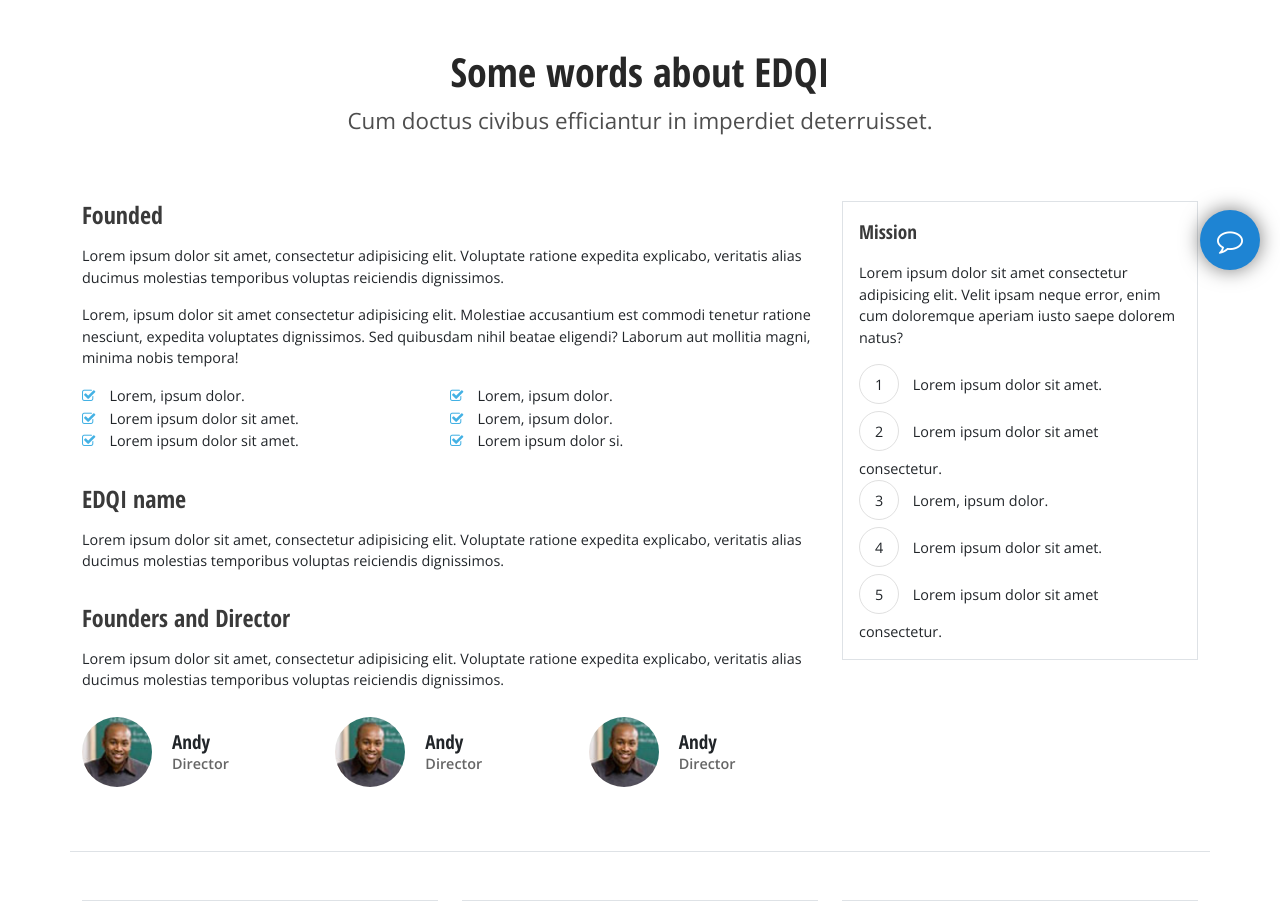
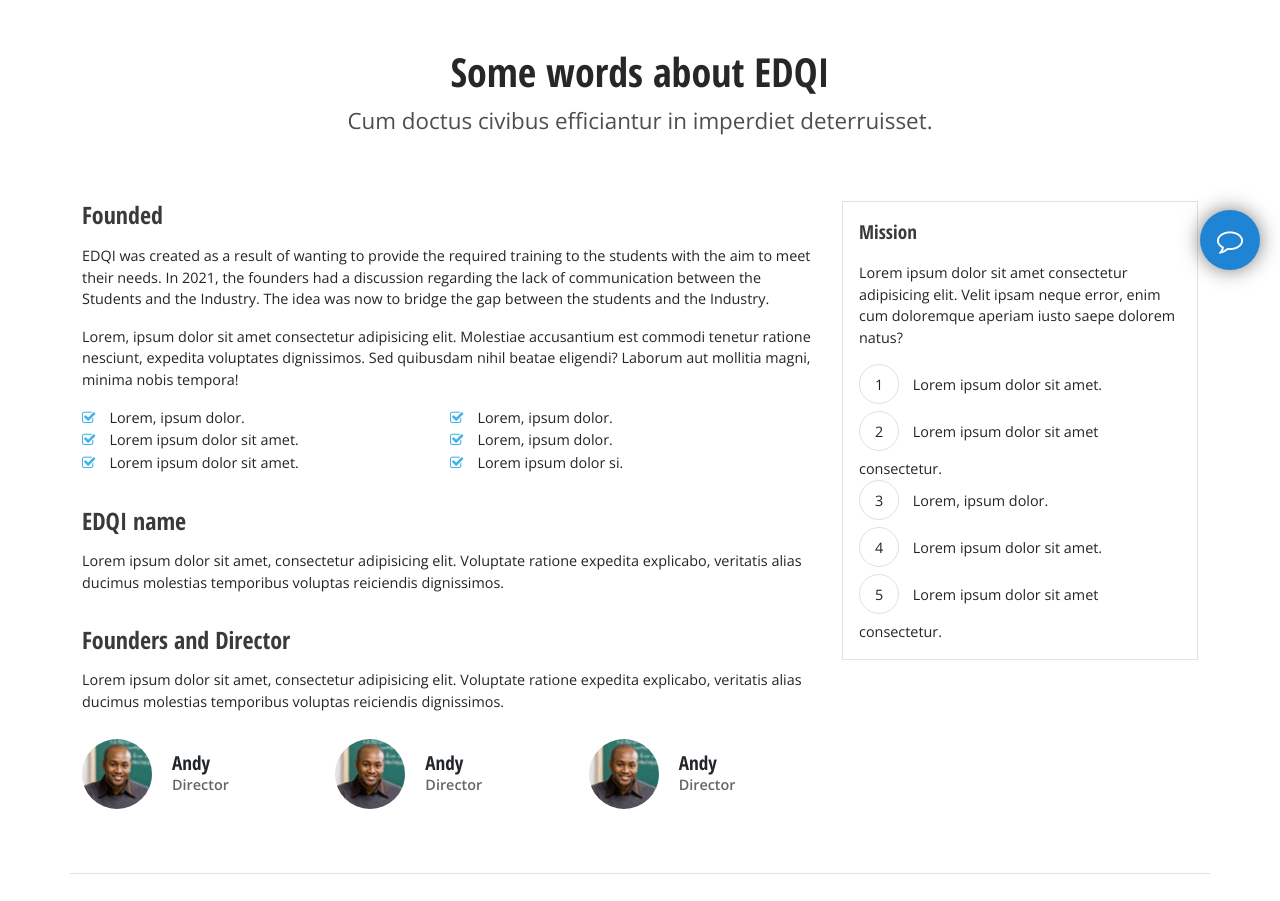
Before and after one commit to rohitsraj12/edqi, a PHP site: page /sandbox/website/public/about_us.php in a window 1280 px wide. Shown: the part 490-1391 px from the top of the page. Run offline with PHP 8.4, Linux system fonts and the light colour scheme; some libraries are stand-ins or nearby versions.

Commit message:
Update about_us.php

```diff
--- a/website/public/about_us.php
+++ b/website/public/about_us.php
@@ -88,7 +88,7 @@
                                                             Founded
                                                         </h2>
                                                         <p>
-                                                            Lorem ipsum dolor sit amet, consectetur adipisicing elit. Voluptate ratione expedita explicabo, veritatis alias ducimus molestias temporibus voluptas reiciendis dignissimos.
+                                                        EDQI was created as a result of wanting to provide the required training to the students with the aim to meet their needs. In 2021, the founders had a discussion regarding the lack of communication between the Students and the Industry. The idea was now to bridge the gap between the students and the Industry.
                                                         </p>
                                                         <p>
                                                             Lorem, ipsum dolor sit amet consectetur adipisicing elit. Molestiae accusantium est commodi tenetur ratione nesciunt, expedita voluptates dignissimos. Sed quibusdam nihil beatae eligendi? Laborum aut mollitia magni, minima nobis tempora!
```
